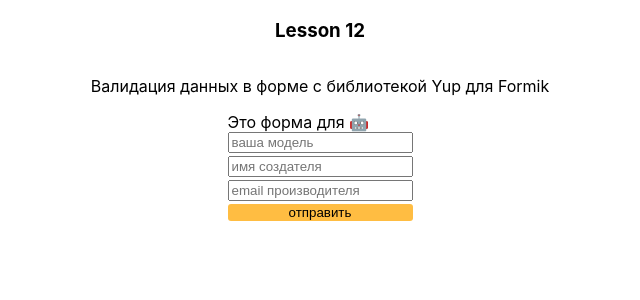
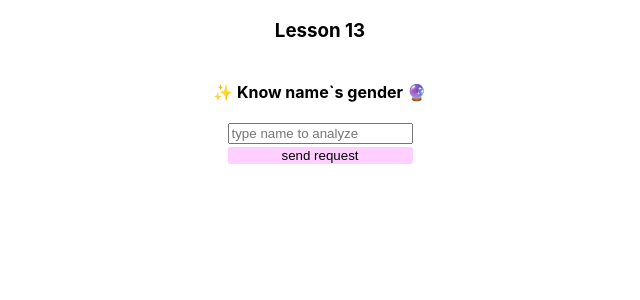
Before and after one commit to dmitrii-kuvaldin/43-react-ts, a React (Create React App) app: page / in a window 1280 px wide. Shown: the top 300 px of the page, without its empty margins (320-960 px from the left). Built offline with nearby package versions, Linux system fonts and the light colour scheme.

Commit message:
protected route consult

```diff
--- a/src/components/formGender/FormGender.tsx
+++ b/src/components/formGender/FormGender.tsx
@@ -1,6 +1,8 @@
 import { useFormik } from 'formik';
 import { useState } from 'react';
 import styles from './formGender.module.css';
+
+import * as Yup from 'yup';
 
 interface IFormGender {
   name: string;
@@ -13,10 +15,18 @@ interface IGenderData {
   count: number;
 }
 
+const schema = Yup.object().shape({
+  name: Yup
+    .string()
+    .required('имя обязательно!')
+    .typeError('здесь подойдет только строка')
+    .min(2, 'минимум 2 символа')
+    .max(20, 'имя должно быть короче! 20 это много 😳')
+});
+
+
 export default function FormGender() {
 
-  // аналог обработки promise запросов
-  // можете использовать цепочку из .then() или его
 
   const [genderData, setGenderData] = useState<IGenderData>({
     name: '',
@@ -31,29 +41,44 @@ export default function FormGender() {
     setGenderData(data);
   };
 
+
   const formik = useFormik({
     initialValues: {
       name: ''
     } as IFormGender,
+    validationSchema: schema,
+    validateOnChange: false,
     onSubmit: (values: IFormGender, { resetForm }) => {
       fetchGender(values.name);
       resetForm();
     }
   });
 
-  // useEffect(()=> {
-  //   fetchGender('dmitrii')
-  // }, [])
+
+  const handleClean = () => {
+    setGenderData({
+      name: '',
+      gender: '',
+      probability: 0,
+      count: 0
+    });
+  };
+
+
 
   return (
     <>
       <h4>✨ Know name`s gender 🔮 </h4>
       <form onSubmit={formik.handleSubmit} className={styles.genderForm}>
         <input onChange={formik.handleChange} name='name' value={formik.values.name} placeholder='type name to analyze' type="text" />
-        <button type="submit" >send request</button>
-
+        <button onClick={handleClean} type="submit" >send request</button>
         {genderData.name && (
           <p>{genderData.name} is {genderData.gender === 'male' ? '💁‍♂️' : '💁‍♀️'} {genderData.probability * 100}%</p>
+        )}
+        {formik.errors.name && (
+          <div className={styles.errorContainer}>
+            <span>{formik.errors.name}</span>
+          </div>
         )}
       </form>
     </>
--- a/src/components/formGender/formGender.module.css
+++ b/src/components/formGender/formGender.module.css
@@ -1,6 +1,7 @@
 .genderForm {
   display: flex;
   flex-direction: column;
+  position: relative;
 }
 
 .genderForm > input {
@@ -12,3 +13,20 @@
   border-radius: 2px;
   background-color: rgb(255, 208, 255);
 }
+
+.errorContainer {
+  top: -10px;
+  left: 10px;
+  display: flex;
+  justify-content: center;
+  align-items: center;
+  position: absolute;
+  width: 148px;
+  height: 18px;
+  background-color: rgba(255, 217, 0, 0.74);
+}
+
+.errorContainer > span {
+  font-size: 8px;
+  color: red;
+}
--- a/src/index.tsx
+++ b/src/index.tsx
@@ -1,6 +1,6 @@
 import ReactDOM from 'react-dom/client';
 import './index.css';
-import Lesson12 from './lessons/lesson12/Lesson12';
+import Lesson13 from './lessons/lesson13/Lesson13';
 
 const root = ReactDOM.createRoot(
   document.getElementById('root') as HTMLElement
@@ -14,6 +14,7 @@ root.render(
     {/* <StarWarsGallery /> */}
     {/* <Lesson09 /> */}
     {/* <Lesson11/> */}
-    <Lesson12 />
+    {/* <Lesson12 /> */}
+    <Lesson13/>
   </>
 );
--- /dev/null
+++ b/src/lessons/lesson13/Lesson13.tsx
@@ -0,0 +1,10 @@
+import FormGender from '../../components/formGender/FormGender';
+
+export default function Lesson13() {
+  return (
+    <div className='lesson-container'>
+      <h3>Lesson 13</h3>
+      <FormGender/>
+    </div>
+  )
+}
```
